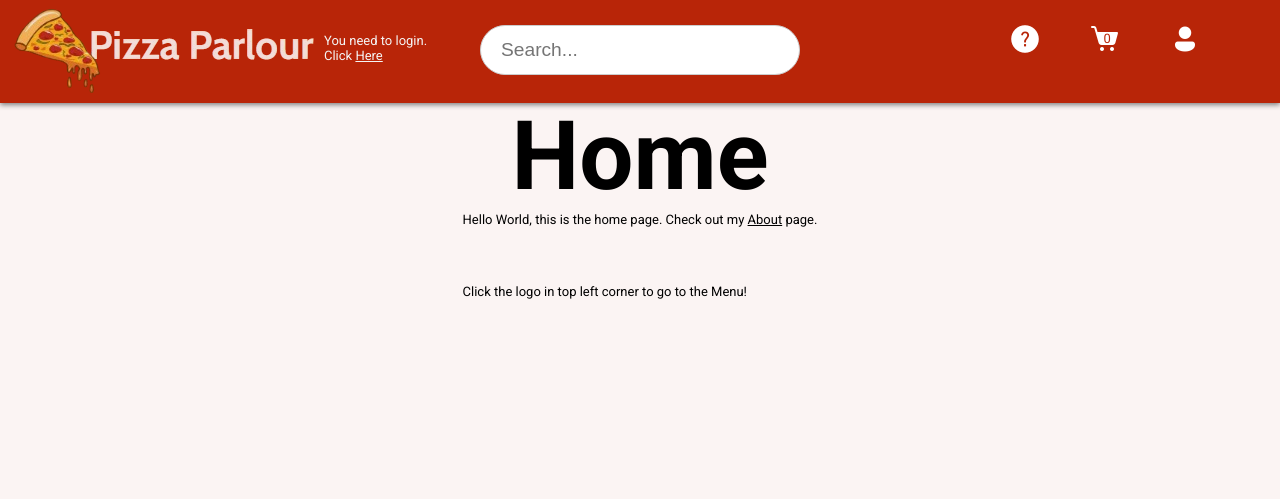
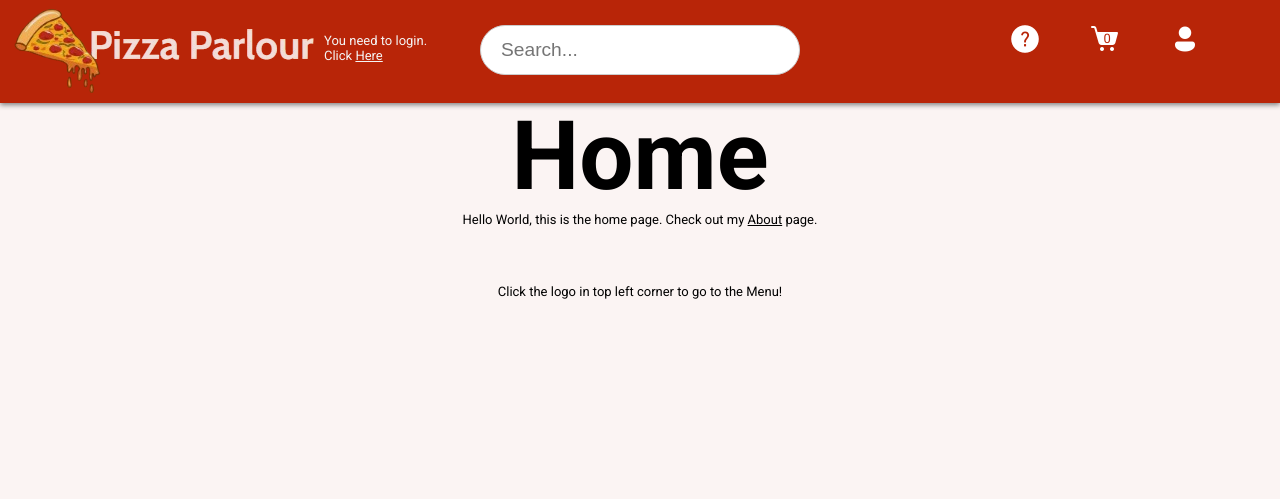
Before and after one commit to lucasarge/takeaway, a Django app: page / in a window 1280 px wide. Shown: the top 499 px of the page. Run offline with Django 5.2, Linux system fonts and the light colour scheme.

Commit message:
submitted everything, finished project Version 1.0 complete

```diff
--- a/takeaway/products/views.py
+++ b/takeaway/products/views.py
@@ -84,7 +84,7 @@ def clear_cart(request):
                 return JsonResponse({"error": "Cart doesn't exist"}, status=404)
         else:
             return JsonResponse({"error":
-        "You need to <a class='underlined' href='/users/register'>login.</a>"},
+        "You need to <a class='ul' href='/users/register'>login.</a>"},
         status=401)
     else:
         return JsonResponse({"error": "Invalid request method"}, status=400)
@@ -112,7 +112,7 @@ def add_to_cart(request):
 
     # If user is not authenticated it prints error message through layout.html.
     return JsonResponse({"error":
-    "You need to <a class='underlined' href='/users/register'>login.</a>"},
+    "You need to <a class='ul' href='/users/register'>login.</a>"},
     status=401)
 
 # remove_from_cart view won't render but uses logic to remove items from cart.
--- a/takeaway/static/css/style.css
+++ b/takeaway/static/css/style.css
@@ -47,6 +47,10 @@ All CSS classes relating to text, images or other miscellaneous.
 
 .ul {
     text-decoration: underline;
+}
+
+.center {
+    text-align: center;
 }
 
 img {
--- a/takeaway/templates/index.html
+++ b/takeaway/templates/index.html
@@ -7,6 +7,7 @@
 {% endblock %}
 
 {% block content %}
+    <div class="center">
         {% comment %} Content of about page. {% endcomment %}
         <h1>Home</h1>
         <p>Hello World, this is the home page. Check out my
@@ -14,4 +15,5 @@
         </p>
         <br>
         <p>Click the logo in top left corner to go to the Menu!</p>
+    </div>
 {% endblock %}
```
Also changed, not shown: takeaway/templates/about.html (+7 -1 lines), takeaway/db.sqlite3. Lines whose indentation alone changed are shown as unchanged.
